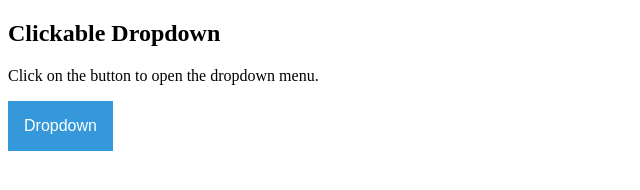
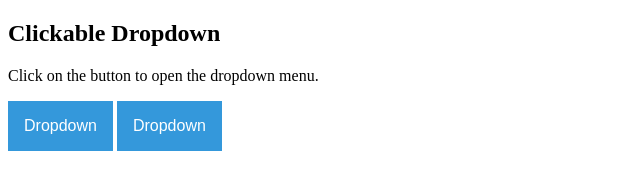
Before and after one commit to Murphdog99/FMTREPOSIT, a plain HTML site: page Navbar/Click Drop.html in a window 1280 px wide. Shown: the whole page, without its empty margins (0-640 px from the left). Drawn offline with Linux system fonts and the light colour scheme.

Commit message:
Click Drop (Debug) (2)

```diff
--- a/Navbar/Click Drop.html
+++ b/Navbar/Click Drop.html
@@ -48,16 +48,27 @@
 
 /* Show the dropdown menu (use JS to add this class to the .dropdown-content container when the user clicks on the dropdown button) */
 .show {display: block;}
+
 </style>
 </head>
+
 <body>
 
 <h2>Clickable Dropdown</h2>
 <p>Click on the button to open the dropdown menu.</p>
 
 <div class="dropdown">
-<button onclick="myFunction()" class="dropbtn">Dropdown</button>
+<button onclick='myFunction("myDropdown")' class="dropbtn">Dropdown</button>
   <div id="myDropdown" class="dropdown-content">
+    <a href="#home">Home</a>
+    <a href="#about">About</a>
+    <a href="#contact">Contact</a>
+  </div>
+</div>
+
+<div class="dropdown">
+<button onclick='myFunction("myDropdowna")' class="dropbtn">Dropdown</button>
+  <div id="myDropdowna" class="dropdown-content">
     <a href="#home">Home</a>
     <a href="#about">About</a>
     <a href="#contact">Contact</a>
@@ -67,9 +78,10 @@
 <script>
 /* When the user clicks on the button,
 toggle between hiding and showing the dropdown content */
-function myFunction() {
-    document.getElementById("myDropdown").classList.toggle("show");
+function myFunction(a) {
+    document.getElementById(a).classList.toggle("show");
 }
+
 
 // Close the dropdown if the user clicks outside of it
 window.onclick = function(event) {
```
